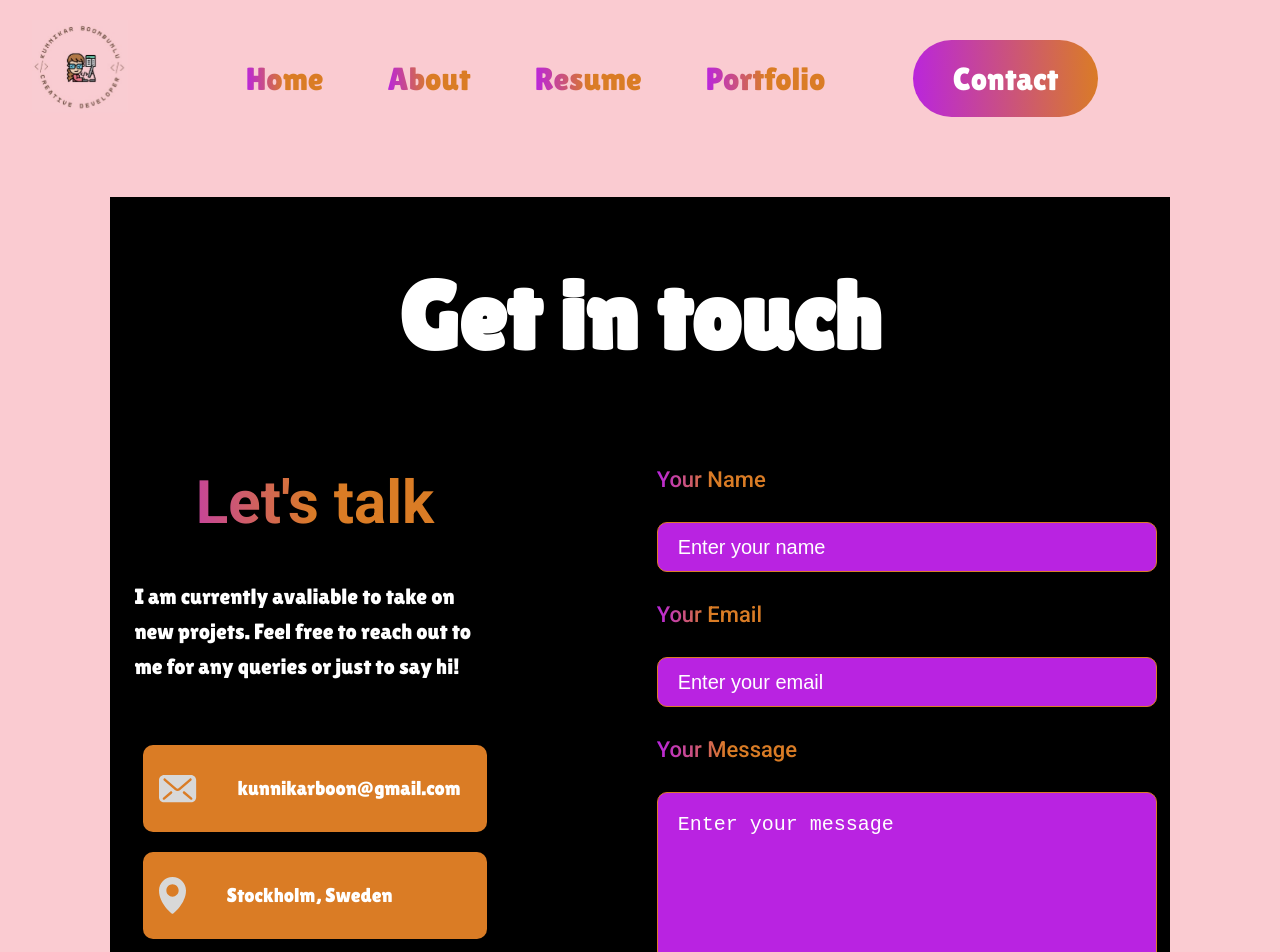
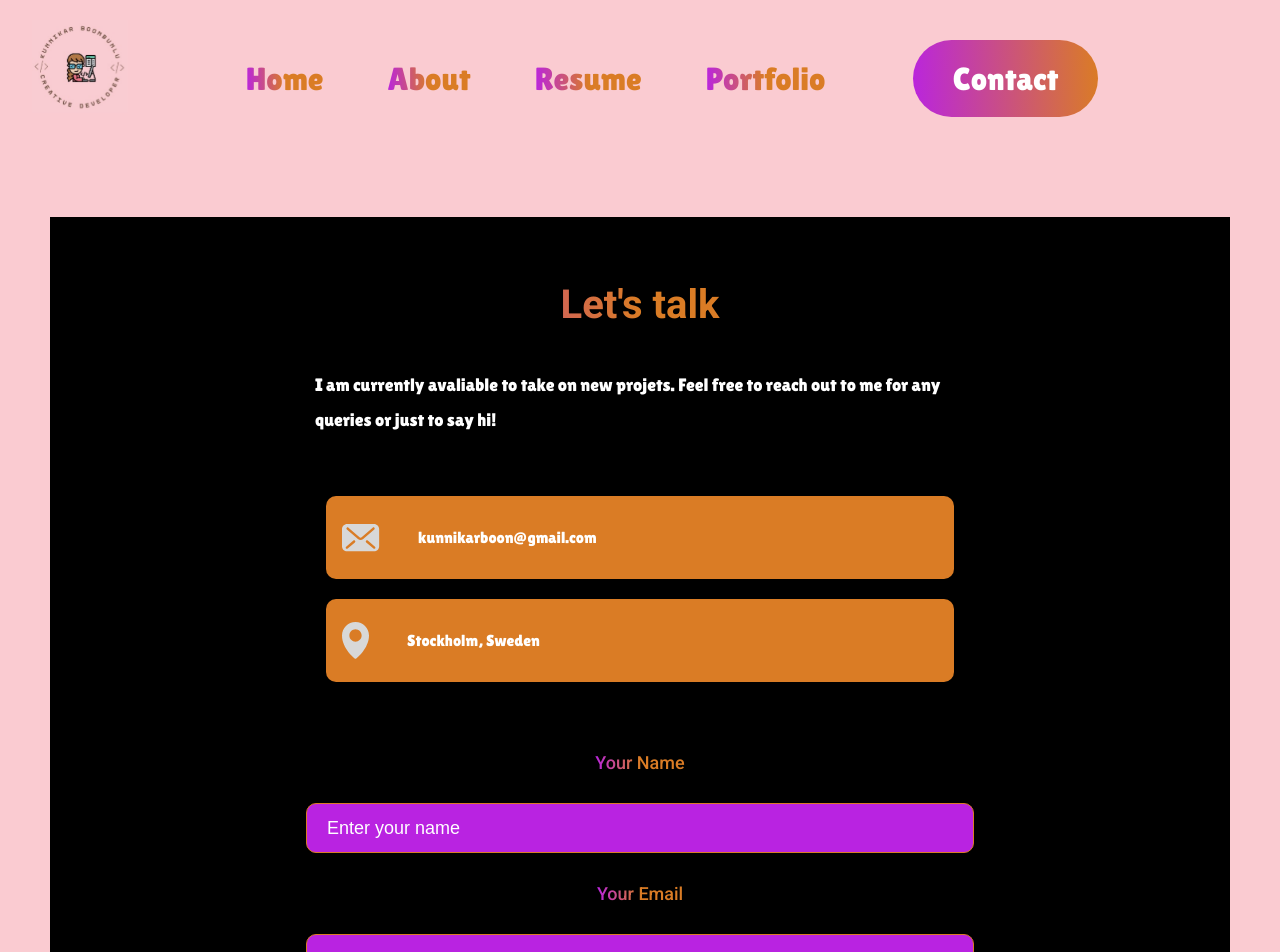
Before and after one commit to KunnikarB/portfolio, a React (Vite) app: page /contact in a window 1280 px wide. Shown: the top 952 px of the page. Built offline with nearby package versions, Linux system fonts and the light colour scheme.

Commit message:
modified style

```diff
--- a/src/Components/Contact/Contact.css
+++ b/src/Components/Contact/Contact.css
@@ -149,7 +149,7 @@
     background: linear-gradient(267deg, #B923E1 -5.09%, #DA7C25 106.28%);
 }
 
-@media (max-width: 500px) {
+@media (max-width: 1440px) {
     .contact {
         margin: 80px 50px;
     }
@@ -190,14 +190,16 @@
 
     .contact-right input {
         font-size: 18px;
-        width: 300px;
+        min-width: 300px;
+        width: 100%;
         margin: auto;
     }
 
 
     .contact-right textarea {
         font-size: 18px;
-        width: 300px;
+        min-width: 300px;
+        width: 100%;
         margin: auto;
     }
 
@@ -224,17 +226,14 @@
         gap: 50px;
     }
 
-    .contact-section {
-        gap: 50px;
-    }
 
     .contact-left h2 {
         font-size: 40px;
     }
 
-    .contact-left p {
+    .contact-section .contact-left .para {
         font-size: 18px;
-
+        padding: 1em;
     }
 
     .contact-detailes {
--- a/src/Components/Contact/Contact.jsx
+++ b/src/Components/Contact/Contact.jsx
@@ -9,15 +9,11 @@ const Contact = () => {
   return (
     <>
     <div className='contact'>
-      <div className='contact-title'>
-        <h1>Get in touch</h1>
-        <img src={Pattern} alt='Pink pattern color' />
-      </div>
 
       <div className='contact-section'>
         <div className='contact-left'>
           <h2>Let&apos;s talk</h2>
-          <p>I am currently avaliable to take on new projets. Feel free to reach out to me for any queries or just to say hi! </p>
+          <p className='para'>I am currently avaliable to take on new projets. Feel free to reach out to me for any queries or just to say hi! </p>
 
           <div className='contact-details'>
             <div className='contact-detail'>
```
